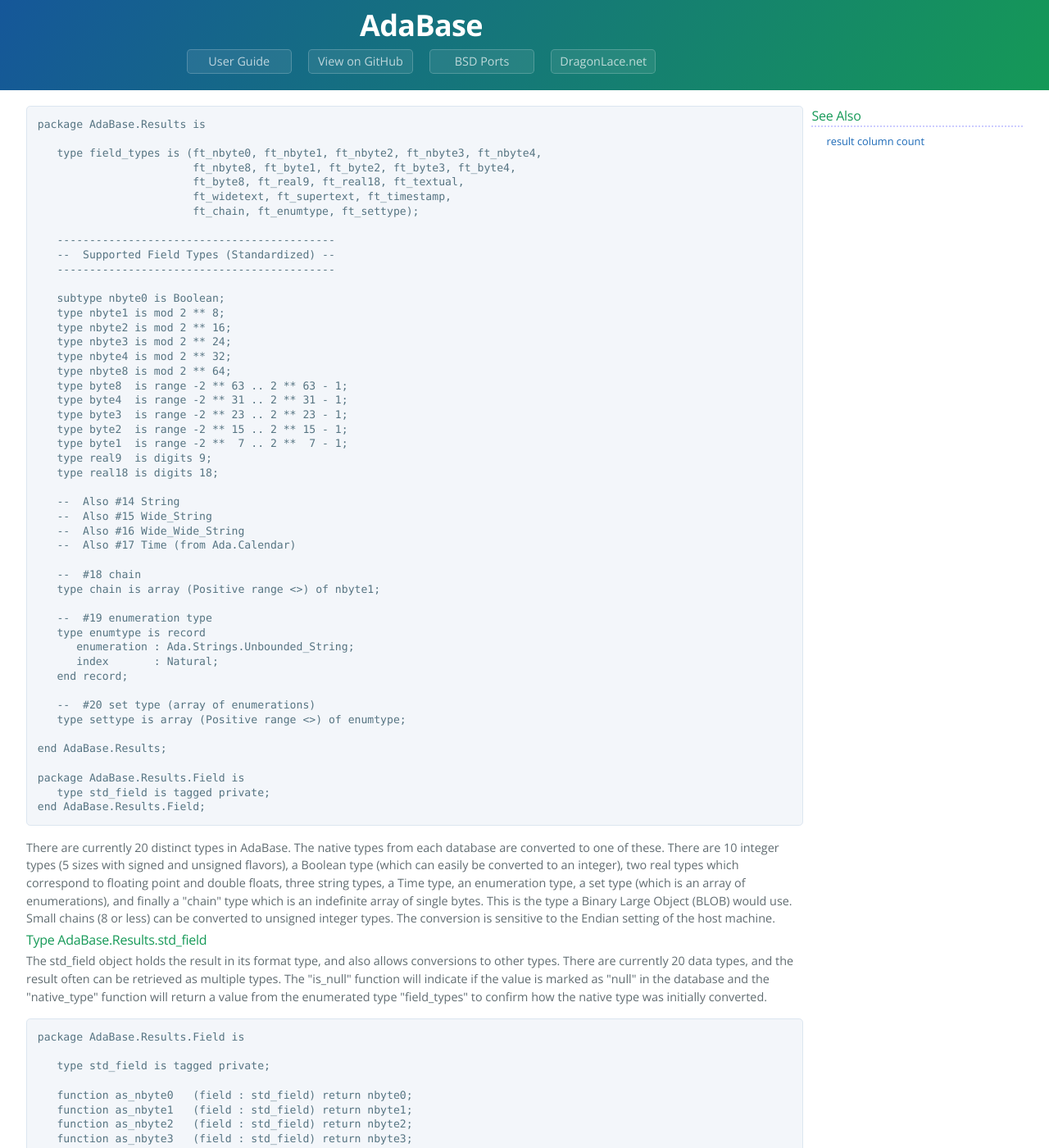
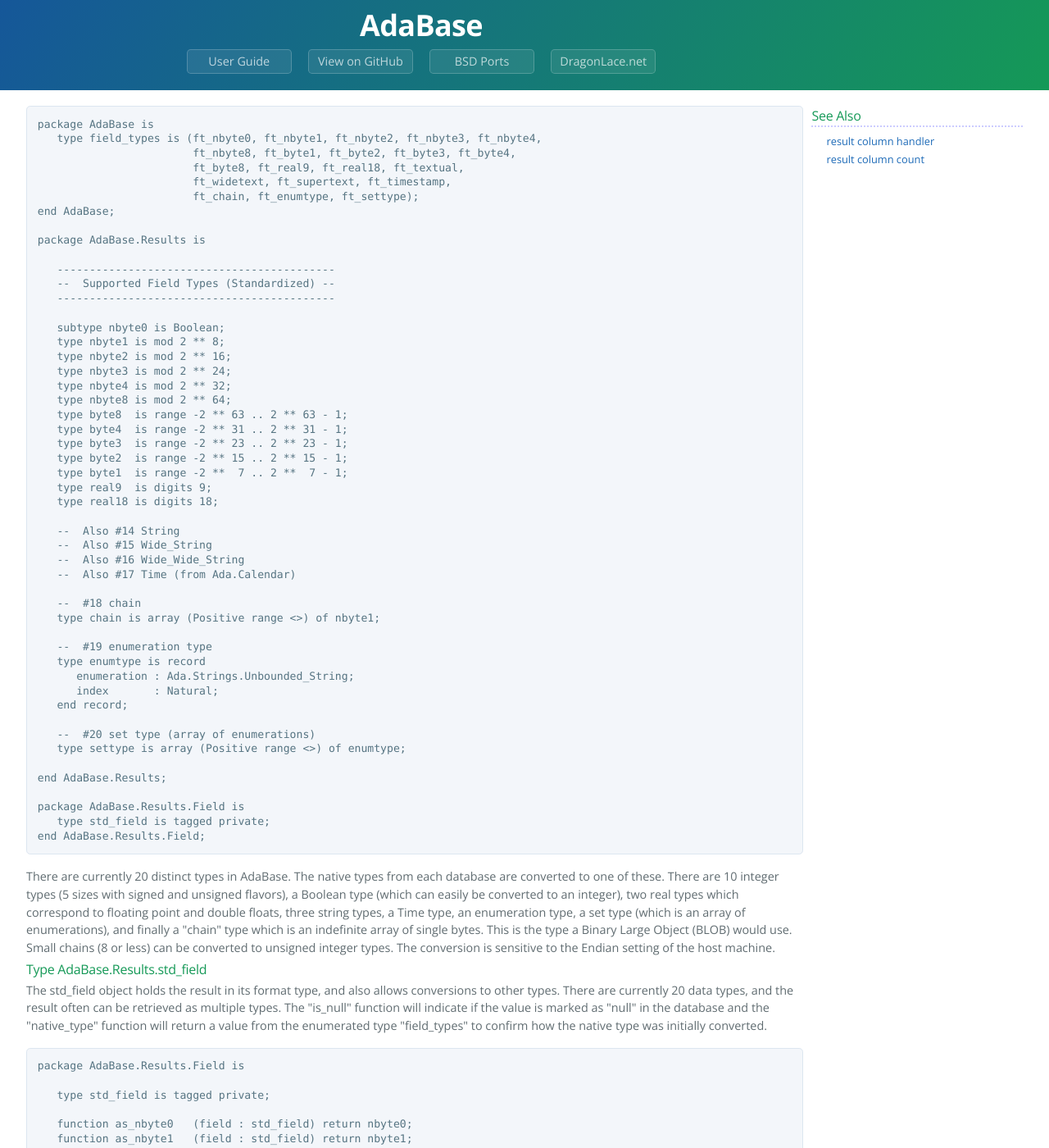
Before and after one commit to jrmarino/AdaBase, a Jekyll site: the page built from res_std_field.md, in a window 1280 px wide and 1400 px high. Shown: the whole window at 82% size. Built offline with Jekyll 4.4.1, drawn with Linux system fonts in a browser that asks for light colours; some of the changed text lies outside the part shown.

Commit message:
Update std_field, fetch_next

```diff
--- a/_config.yml
+++ b/_config.yml
@@ -149,6 +149,7 @@
        stmt_driver_state: '<a href="last_driver_state.html">last driver state (stmt)</a>'
        f_stmt_driver_state: '<a href="last_driver_state.html">func last_sql_state (stmt)</a>'
 
+       res_std_field: '<a href="res_std_field.html">data type conversions</a>'
        f_field_as_byte1: '<a href="res_std_field.html">func as_byte1</a>'
        f_field_as_byte2: '<a href="res_std_field.html">func as_byte2</a>'
        f_field_as_byte3: '<a href="res_std_field.html">func as_byte3</a>'
--- a/res_std_field.md
+++ b/res_std_field.md
@@ -4,13 +4,15 @@
 
 <div class="leftside">
 <pre class="code">
-package AdaBase.Results is
-
+package AdaBase is
    type field_types is (ft_nbyte0, ft_nbyte1, ft_nbyte2, ft_nbyte3, ft_nbyte4,
                         ft_nbyte8, ft_byte1, ft_byte2, ft_byte3, ft_byte4,
                         ft_byte8, ft_real9, ft_real18, ft_textual,
                         ft_widetext, ft_supertext, ft_timestamp,
                         ft_chain, ft_enumtype, ft_settype);
+end AdaBase;
+
+package AdaBase.Results is
 
    -------------------------------------------
    --  Supported Field Types (Standardized) --
@@ -133,11 +135,12 @@
 ISO 8601 format (no timezone information).  Similarly, the natural types can
 be converted into a array of bytes (aka "chain") up to 8 bytes.
 </p>
-<p class="caption">See TBD for a usage example.</p>
+<p class="caption">See {{ page.fetch_next }} for a usage example.</p>
 </div>
 <div class="sidenav">
   <h3>See Also</h3>
   <ul>
+    <li>{{ page.res_column }}</li>
     <li>{{ page.res_count }}</li>
   </ul>
 </div>
```
Also changed, not shown: stmt_fetch_next.md (+1 -0 lines).
